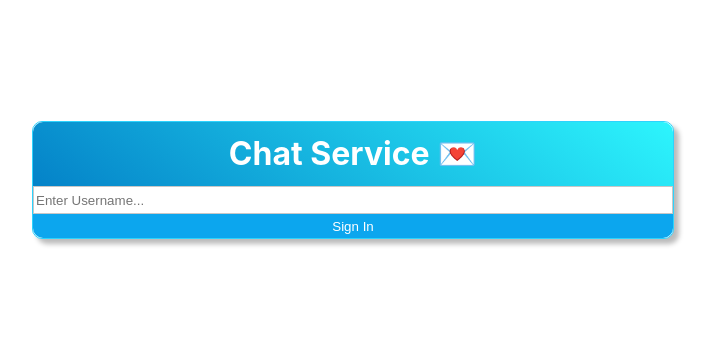
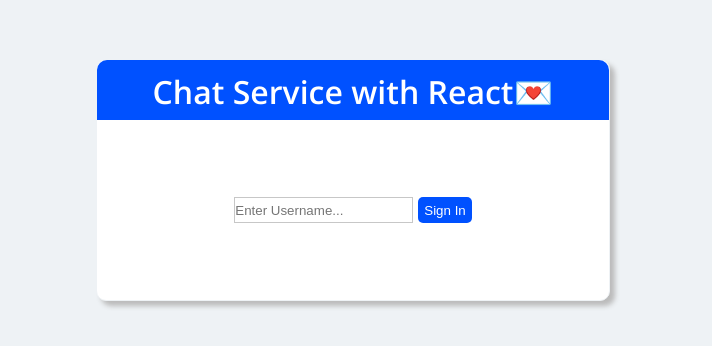
Before and after one commit to camiyoung/chat-with-react, a React (Create React App) app in the folder client/: page / in a window 1280 px wide. Shown: the part 220-566 px from the top of the page, without its empty margins (287-999 px from the left). Built offline with nearby package versions, Linux system fonts and the light colour scheme.

Commit message:
css수정

```diff
--- a/client/package.json
+++ b/client/package.json
@@ -3,6 +3,11 @@
   "version": "0.1.0",
   "private": true,
   "dependencies": {
+    "@fortawesome/fontawesome-svg-core": "^1.2.36",
+    "@fortawesome/free-brands-svg-icons": "^5.15.4",
+    "@fortawesome/free-regular-svg-icons": "^5.15.4",
+    "@fortawesome/free-solid-svg-icons": "^5.15.4",
+    "@fortawesome/react-fontawesome": "^0.1.15",
     "@testing-library/jest-dom": "^5.11.4",
     "@testing-library/react": "^11.1.0",
     "@testing-library/user-event": "^12.1.10",
--- a/client/src/components/Content/ChatRoom/UserList/UserList.jsx
+++ b/client/src/components/Content/ChatRoom/UserList/UserList.jsx
@@ -1,10 +1,19 @@
 import React from 'react';
+import { FontAwesomeIcon } from '@fortawesome/react-fontawesome';
+import { faUsers } from '@fortawesome/free-solid-svg-icons';
 
 const UserList = ({ users }) => {
   return (
     <ul className='usersList'>
-      <li className='username'>참여자 목록</li>
-      {users && users.map((user) => <li>{user}</li>)}
+      <li className='users-icon'>
+        <FontAwesomeIcon icon={faUsers} size='lg' />
+      </li>
+      {users &&
+        users.map((user) => (
+          <li className='user'>
+            <div className='username'>{user}</div>
+          </li>
+        ))}
     </ul>
   );
 };
--- a/client/src/components/Content/Header.jsx
+++ b/client/src/components/Content/Header.jsx
@@ -9,7 +9,7 @@ const Header = ({ currentRoom, user }) => {
       ) : (
         <h1 className='headertext'>현재 목록</h1>
       )}
-      <h4 className='headerUser'>현재 접속중 : {user}</h4>
+      <h4 className='headerUser'> {user}</h4>
     </header>
   );
 };
--- a/client/src/components/Content/content.css
+++ b/client/src/components/Content/content.css
@@ -1,5 +1,5 @@
 .content {
-  width: 80%;
+  width: 85%;
   height: 100%;
   display: flex;
   flex-direction: column;
@@ -8,10 +8,12 @@
 .header {
   width: 100%;
   display: flex;
-  background-color: rgb(8, 174, 216);
-  height: 10%;
-  color: white;
+  background-color: var(--primairy-color);
+  height: 4em;
+  color: var(--secondary-color);
   justify-content: space-between;
+  border-bottom: 2px solid rgb(214, 214, 214);
+  border-top-right-radius: 15px;
 }
 .headertext {
   margin: 0;
@@ -25,22 +27,22 @@
 }
 .chatContainer {
   width: 100%;
-  height: 90%;
+  height: 95%;
 }
 .rooms {
   list-style: none;
   padding: 0;
 }
 .room {
-  margin: 5px;
   padding: 0;
   height: 3em;
+  margin: 5px;
+  border-radius: 10px;
   display: flex;
   align-items: center;
-  background-color: rgb(228, 245, 250);
-
+  background-color: var(--primairy-color);
   cursor: pointer;
-  box-shadow: 5px 5px 5px rgb(109, 188, 212);
+  border-bottom: 1px solid rgb(212, 212, 212);
 }
 .title {
   color: rgb(84, 84, 87);
@@ -54,15 +56,31 @@
 }
 
 .usersList {
-  padding: 0.5em;
+  padding: 0;
   width: 30%;
-  background-color: rgb(8, 174, 216);
+  background-color: var(--primairy-color);
   margin: 0;
-  color: white;
+  color: var(--secondary-color);
   list-style: none;
   font-size: 1.5em;
+  border-bottom-right-radius: 15px;
 }
+.user {
+}
+
 .username {
+  border-bottom: 1px solid rgba(167, 167, 167, 0.5);
+
+  padding: 0.2em;
+  padding-left: 0.5em;
+  font-size: 0.8em;
+}
+.users-icon {
+  margin: auto;
+  display: flex;
+  justify-content: center;
+  align-items: center;
+  height: 2.5em;
 }
 .chatArea {
   width: 100%;
@@ -79,7 +97,7 @@
   padding: 0;
   display: flex;
   flex-direction: column;
-  overflow-y: scroll;
+  overflow-y: hidden;
 }
 
 .message {
@@ -100,7 +118,7 @@
   border-radius: 10px;
 }
 .text.me {
-  background-color: rgba(4, 130, 200, 1);
+  background-color: var(--secondary-color);
   color: white;
 }
 
@@ -119,9 +137,10 @@
   align-items: center;
   justify-content: center;
   display: flex;
+  background-color: var(--primairy-color);
 }
 .textInput {
   width: 100%;
-  height: 70%;
+  height: 50%;
   border: solid 1px rgb(209, 209, 209);
 }
--- a/client/src/components/Join/Join.jsx
+++ b/client/src/components/Join/Join.jsx
@@ -15,7 +15,7 @@ const Join = ({ chatService, setUsername }) => {
   return (
     <div className='join'>
       <div className='join_container'>
-        <h1 className='heading'> Chat Service 💌 </h1>
+        <h1 className='heading'> Chat Service with React💌 </h1>
         <div className='form'>
           <input
             placeholder='Enter Username...'
--- a/client/src/components/Join/join.css
+++ b/client/src/components/Join/join.css
@@ -4,11 +4,12 @@
   align-items: center;
   width: 100%;
   height: 100vh;
+  background: var(--primairy-color);
 }
 
 .join_container {
-  width: 50%;
-
+  width: 40%;
+  height: 30%;
   display: flex;
   flex-direction: column;
   align-items: center;
@@ -16,19 +17,15 @@
   padding: 0;
   background-color: white;
   border-radius: 10px;
-  border: 1px solid rgb(45, 211, 253);
+  border: 1px solid var(--primairy-color);
   box-shadow: 5px 5px 5px 0 rgb(187, 187, 187);
 }
 
 .heading {
   width: 100%;
-  height: 20%;
-  background: rgb(4, 130, 200);
-  background: linear-gradient(
-    37deg,
-    rgba(4, 130, 200, 1) 0%,
-    rgba(45, 245, 253, 1) 100%
-  );
+  height: 25%;
+  background: var(--secondary-color);
+
   color: white;
   margin: 0;
   border-radius: 10px 10px 0 0;
@@ -38,22 +35,24 @@
 }
 
 .form {
-  height: 80%;
+  height: 100%;
   display: flex;
-  flex-direction: column;
 
   justify-content: center;
+  align-items: center;
 }
 
 .join_button {
   border: 0;
-  background-color: rgb(12, 166, 238);
-  height: 1.5rem;
+  background-color: var(--secondary-color);
+  height: 1.6rem;
   color: white;
-  border-radius: 0 0 10px 10px;
+  border-radius: 5px;
+  margin-left: 5px;
 }
 
 .joinInput {
   border: 1px solid rgb(199, 199, 199);
   height: 1.5rem;
+  padding: 0;
 }
--- a/client/src/components/SideBar/Buttons.jsx
+++ b/client/src/components/SideBar/Buttons.jsx
@@ -1,13 +1,15 @@
 import React from 'react';
+import { FontAwesomeIcon } from '@fortawesome/react-fontawesome';
+import { faListAlt, faEdit } from '@fortawesome/free-regular-svg-icons';
 
 const Buttons = ({ onRoomListBtn, setActiveStatus }) => {
   return (
     <div className='buttons'>
       <div className='btn_roomlist' onClick={onRoomListBtn}>
-        채팅방목록
+        <FontAwesomeIcon icon={faListAlt} size='lg' />
       </div>
       <div className='btn_newchat' onClick={setActiveStatus}>
-        새 채팅
+        <FontAwesomeIcon icon={faEdit} size='lg' />
       </div>
     </div>
   );
--- a/client/src/components/SideBar/SideBar.jsx
+++ b/client/src/components/SideBar/SideBar.jsx
@@ -21,10 +21,11 @@ const SideBar = ({
   const onSubmit = (e) => {
     e.preventDefault();
     setActiveForm(false);
+    if (inputRef.current.value !== '') {
+      onNewChatBtn(inputRef.current.value);
 
-    onNewChatBtn(inputRef.current.value);
-
-    history.push(`/chat/${inputRef.current.value}`);
+      history.push(`/chat/${inputRef.current.value}`);
+    }
   };
 
   const onClose = (e) => {
@@ -38,7 +39,7 @@ const SideBar = ({
   return (
     <div className='sideBar'>
       {activeForm ? (
-        <form className='form'>
+        <form className='make-form'>
           <input ref={inputRef} />
           <div className='form_buttons'>
             <div className='button make' onClick={onSubmit}>
--- a/client/src/components/SideBar/sideBar.css
+++ b/client/src/components/SideBar/sideBar.css
@@ -1,10 +1,12 @@
 .sideBar {
-  width: 20%;
+  width: 15%;
   display: flex;
   flex-direction: column;
 
   color: white;
-  background-color: rgb(78, 190, 218);
+  background-color: var(--secondary-color);
+  border-top-left-radius: 15px;
+  border-bottom-left-radius: 15px;
 }
 .myChatRoomList {
   list-style: none;
@@ -15,9 +17,11 @@
   padding: 1em;
   display: flex;
   justify-content: space-between;
+  border-bottom: 1px solid rgb(0, 47, 148);
 }
 .mychat:hover {
-  background-color: rgb(0, 115, 255);
+  background-color: var(--primairy-color);
+  color: var(--secondary-color);
 }
 .isNew {
   border-radius: 10em;
@@ -49,26 +53,35 @@
 
 .btn_newchat:hover,
 .btn_roomlist:hover {
-  background-color: rgb(0, 115, 255);
+  background-color: var(--primairy-color);
+  color: var(--secondary-color);
 }
 
-.form {
+.make-form {
   height: 10%;
   width: 100%;
 }
+.make-form input {
+  width: 80%;
+  margin-left: 1em;
+  margin-top: 1em;
+}
 .form_buttons {
   display: flex;
-  width: 100%;
+  width: 90%;
+  margin-left: 0.7em;
 }
 
 .button {
-  width: 50%;
-  height: 50%;
-  margin: 2px;
+  width: 40%;
+  height: 2em;
+  margin-top: 0.2em;
+  margin-left: 0.4em;
   display: flex;
+
   align-items: center;
   justify-content: center;
-  background-color: rgb(208, 236, 255);
+  border: 1px solid #fff;
   border-radius: 10px;
-  color: rgb(143, 143, 143);
+  color: #fff;
 }
--- a/client/src/index.css
+++ b/client/src/index.css
@@ -1,8 +1,11 @@
+@import url('https://fonts.googleapis.com/css2?family=Open+Sans:wght@600&display=swap');
+:root {
+  --primairy-color: rgb(238, 242, 245);
+  --secondary-color: rgb(0, 81, 255);
+}
 body {
   margin: 0;
-  font-family: -apple-system, BlinkMacSystemFont, 'Segoe UI', 'Roboto', 'Oxygen',
-    'Ubuntu', 'Cantarell', 'Fira Sans', 'Droid Sans', 'Helvetica Neue',
-    sans-serif;
+  font-family: 'Open Sans', sans-serif;
   -webkit-font-smoothing: antialiased;
   -moz-osx-font-smoothing: grayscale;
 }
```
Also changed, not shown: client/src/components/Content/ChatRoom/UserList/User.jsx (deleted), 1 other file (tests, documents, lock files or other folders).
